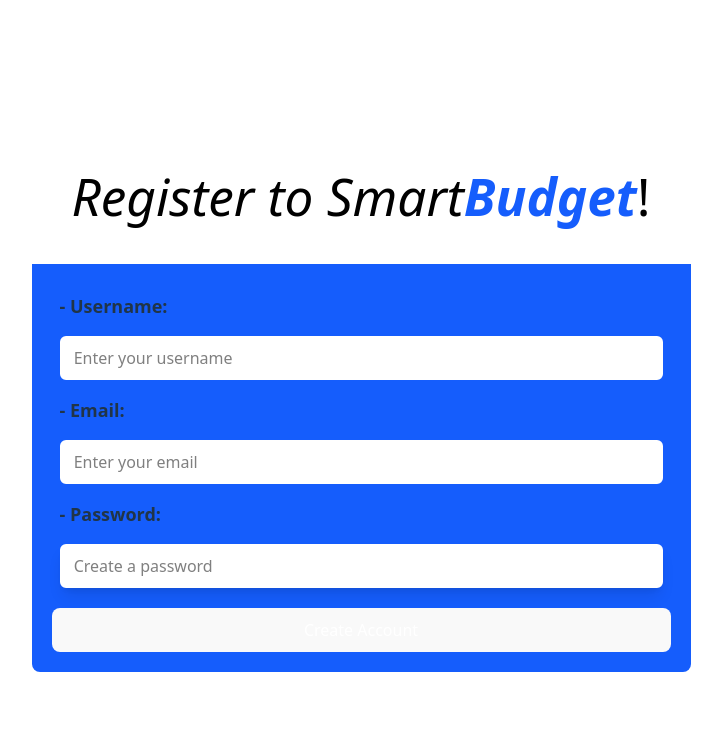
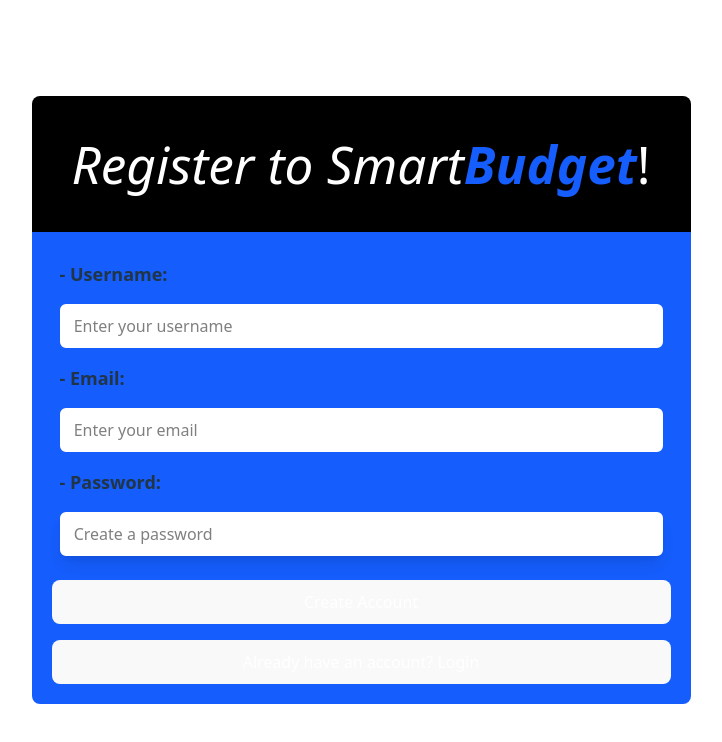
Before and after one commit to joster1697/smart-budget, a React (Vite) app in the folder client/: page /register in a window 1280 px wide. Shown: the top 742 px of the page, without its empty margins (279-1001 px from the left). Built offline with nearby package versions, Linux system fonts and the light colour scheme.

Commit message:
Se agrego boton de register a componente login y boton de login a register,se ajustaron estilos a ambos componentes

```diff
--- a/client/src/App.tsx
+++ b/client/src/App.tsx
@@ -6,10 +6,10 @@
 function App() {
   return (
     <Routes>
+      <Route path="/login" element={<Login />} />
       <Route path="/register" element={<Register />} />
-      <Route path="/login" element={<Login />} />
     </Routes>
   );
 }
-
+//Notas: Revisar path de Routes login y register
 export default App;
--- a/client/src/features/auth/components/login.jsx
+++ b/client/src/features/auth/components/login.jsx
@@ -36,7 +36,7 @@
   };
   return (
     <>
-      <div className="mb-6">
+      <div className="bg-black text-white p-10 rounded-tl-lg rounded-tr-lg text-center">
         <h1>
           <em>Login to Smart</em>
           <span className="text-blue-600 font-bold">
@@ -84,9 +84,15 @@
             <div className="mt-3">
               <button
                 type="submit"
-                className="w-full text-white bg-green-700 hover:bg-green-800 font-medium rounded-lg text-sm px-5 py-2.5"
+                className="mt-1 w-full text-white bg-green-700 hover:bg-green-800 font-medium rounded-lg text-sm px-5 py-2.5"
               >
                 Login
+              </button>
+              <button
+                type="submit"
+                className="mt-4 w-full text-white bg-green-700 hover:bg-green-800 font-medium rounded-lg text-sm px-5 py-2.5"
+              >
+                Create Account
               </button>
             </div>
           </div>
--- a/client/src/features/auth/components/register.jsx
+++ b/client/src/features/auth/components/register.jsx
@@ -52,7 +52,7 @@
   return (
     <>
       <div className="">
-        <div className="text-center bg-white text-black p-10 rounded-tl-lg rounded-tr-lg ">
+        <div className="bg-black text-white p-10 rounded-tl-lg rounded-tr-lg text-center">
           <h1>
             <em>Register to Smart</em>
             <span className="text-blue-600 font-bold">
@@ -106,7 +106,7 @@
                 - Password:
               </label>
               <input
-                className="m-2 border-2 p-2 border-white rounded-md bg-white text-black shadow-lg"
+                className="m-2  border-2 p-2 border-white rounded-md bg-white text-black shadow-lg"
                 type="password"
                 id="password"
                 name="password"
@@ -121,9 +121,15 @@
             <div className="mt-3">
               <button
                 type="submit"
-                className="w-full text-white bg-green-700 hover:bg-green-800 font-medium rounded-lg text-sm px-5 py-2.5"
+                className="mt-1 w-full text-white bg-green-700 hover:bg-green-800 font-medium rounded-lg text-sm px-5 py-2.5"
               >
                 Create Account
+              </button>
+              <button
+                type="submit"
+                className="mt-4 w-full text-white bg-green-700 hover:bg-green-800 font-medium rounded-lg text-sm px-5 py-2.5"
+              >
+                Already have an account? Login
               </button>
             </div>
           </form>
```
